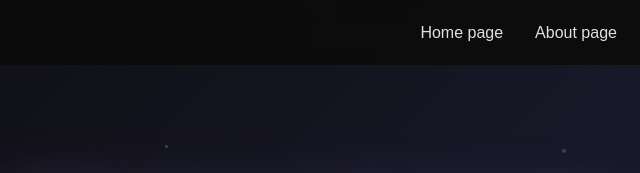
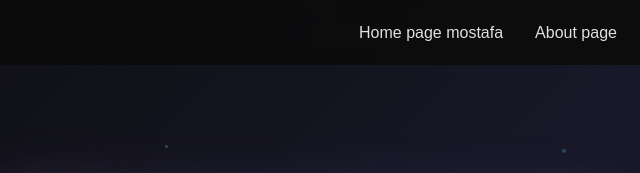
Before and after one commit to MariamElfadaly/GitDay1, a plain HTML site: page index.html in a window 1280 px wide. Shown: the top 173 px of the page, 334-974 px from the left. Drawn offline with Linux system fonts and the light colour scheme.

Commit message:
moustafa update

```diff
--- a/index.html
+++ b/index.html
@@ -20,7 +20,7 @@
       <nav>
         <div class="logo">DevPortfolio</div>
         <ul class="nav-links">
-          <li><a href="#home">Home page</a></li>
+          <li><a href="#home">Home page mostafa </a></li>
           <li><a href="#about">About page</a></li>
           <li><a href="#projects">Projects page</a></li>
           <li><a href="#contact">Contact page</a></li>
```
